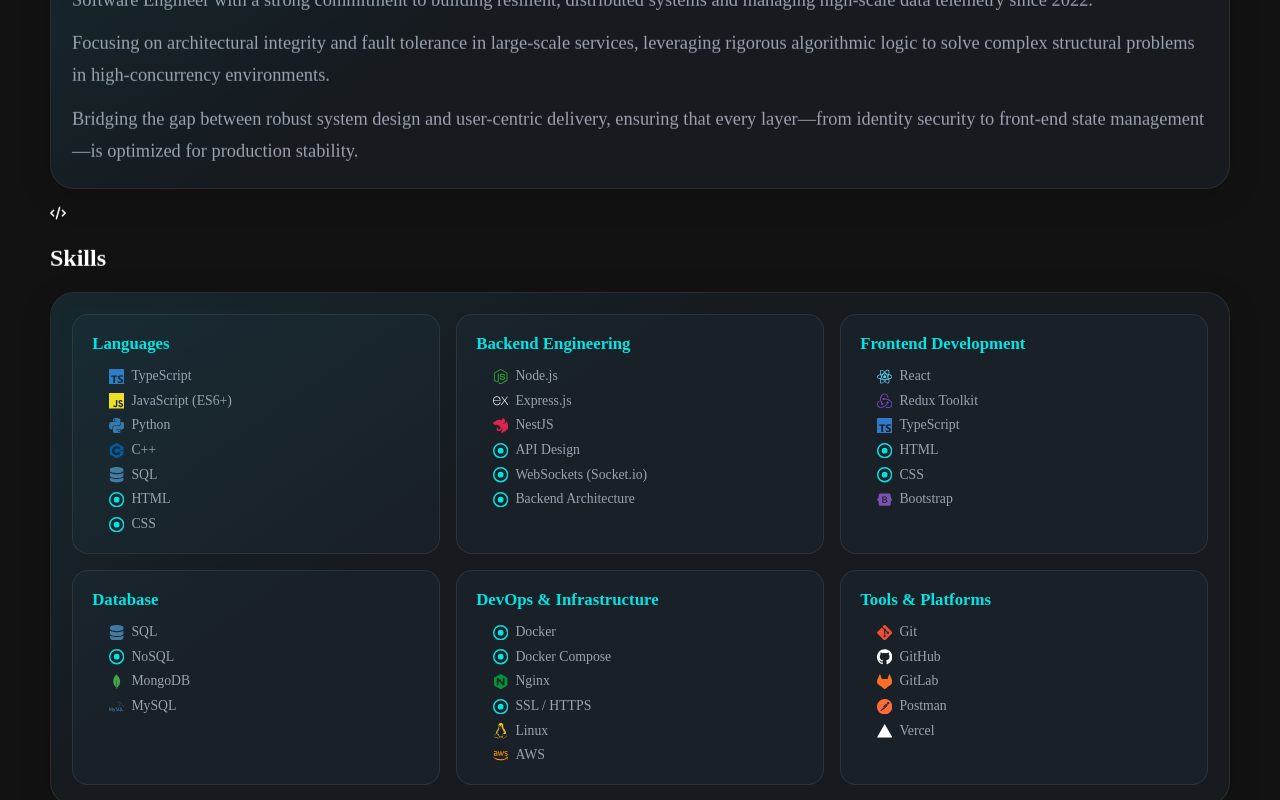
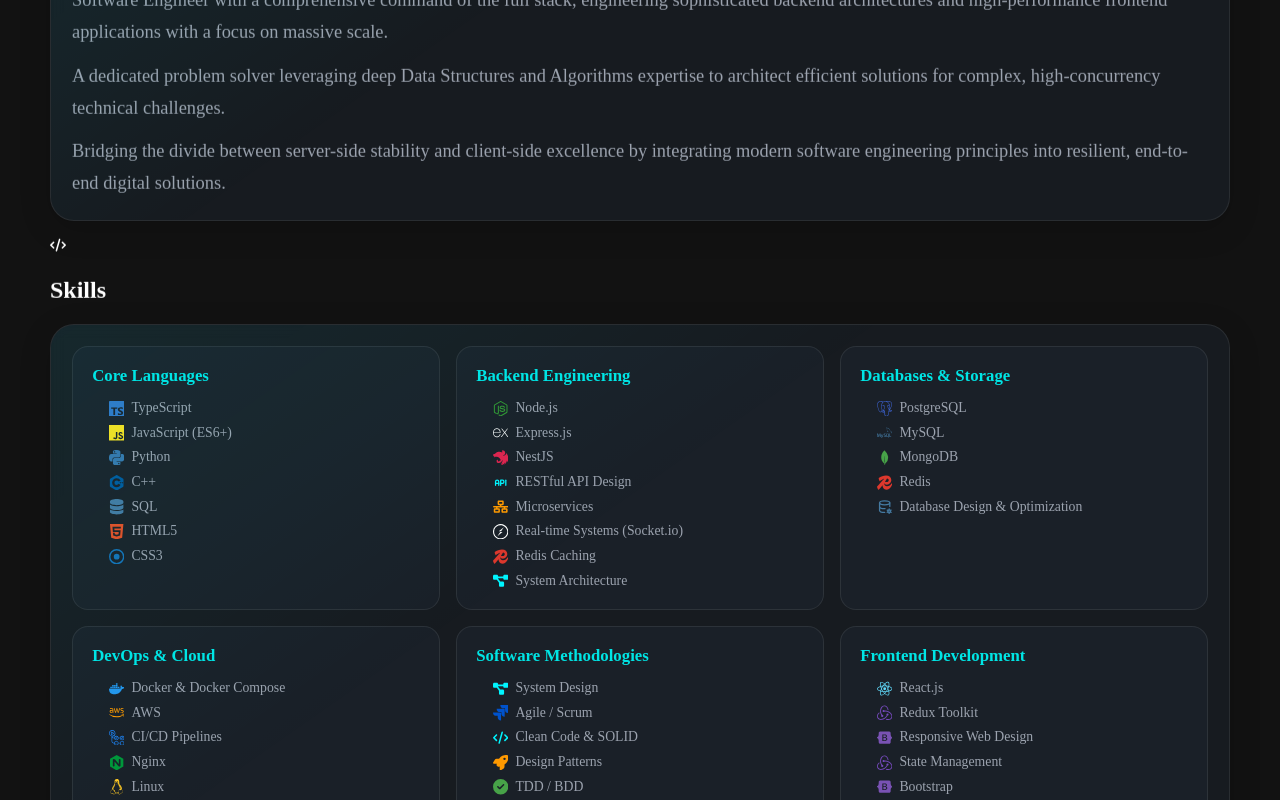
Before and after one commit to Mahmoud142/Mahmoud-Abdellah, a React (Vite) app: page / in a window 1280 px wide. Shown: the part 1180-1980 px from the top of the page. Built offline with nearby package versions, Linux system fonts and the light colour scheme.

Commit message:
chore(data): refine portfolio metadata, restructure skill groups, and update projects

```diff
--- a/src/data/portfolio.ts
+++ b/src/data/portfolio.ts
@@ -4,7 +4,7 @@ export const portfolioData: PortfolioData = {
     name: "Mahmoud Abdellah",
     role: "Software Engineer",
     location: "Ismailia, Egypt",
-    intro: "Software Engineer dedicated to building high-quality, impactful digital solutions.",
+    intro: "Software Engineer specializing in building scalable backend systems and high-quality frontend applications.",
     availability: "Available",
     heroBlurb: "",
     stats: [
@@ -14,12 +14,12 @@ export const portfolioData: PortfolioData = {
     ],
     education: [
         {
-            institution: "Suez Canal University",
+            institution: "Bachelor of Computer Science and Informatics",
             location: "Ismailia, Egypt",
-            degree: "Bachelor of Computer Science and Informatics",
+            degree: "Suez Canal University",
             period: "Sep 2022 – Jun 2026",
-            details: ""
-        }
+            details: "",
+        },
     ],
     skills: [
         "TypeScript",
@@ -54,15 +54,15 @@ export const portfolioData: PortfolioData = {
     ],
     skillGroups: [
         {
-            title: "Languages",
+            title: "Core Languages",
             items: [
                 "TypeScript",
                 "JavaScript (ES6+)",
                 "Python",
                 "C++",
                 "SQL",
-                "HTML",
-                "CSS",
+                "HTML5",
+                "CSS3",
             ],
         },
         {
@@ -71,46 +71,62 @@ export const portfolioData: PortfolioData = {
                 "Node.js",
                 "Express.js",
                 "NestJS",
-                "API Design",
-                "WebSockets (Socket.io)",
-                "Backend Architecture",
+                "RESTful API Design",
+                "Microservices",
+                "Real-time Systems (Socket.io)",
+                "Redis Caching",
+                "System Architecture",
+            ],
+        },
+        {
+            title: "Databases & Storage",
+            items: [
+                "PostgreSQL",
+                "MySQL",
+                "MongoDB",
+                "Redis",
+                "Database Design & Optimization",
+            ],
+        },
+        {
+            title: "DevOps & Cloud",
+            items: [
+                "Docker & Docker Compose",
+                "AWS",
+                "CI/CD Pipelines",
+                "Nginx",
+                "Linux",
+            ],
+        },
+        {
+            title: "Software Methodologies",
+            items: [
+                "System Design",
+                "Agile / Scrum",
+                "Clean Code & SOLID",
+                "Design Patterns",
+                "TDD / BDD",
             ],
         },
         {
             title: "Frontend Development",
             items: [
-                "React",
+                "React.js",
                 "Redux Toolkit",
-                "TypeScript",
-                "HTML",
-                "CSS",
+                "Responsive Web Design",
+                "State Management",
                 "Bootstrap",
             ],
         },
         {
-            title: "Database",
-            items: ["SQL", "NoSQL", "MongoDB", "MySQL"],
-        },
-        {
-            title: "DevOps & Infrastructure",
-            items: [
-                "Docker",
-                "Docker Compose",
-                "Nginx",
-                "SSL / HTTPS",
-                "Linux",
-                "AWS",
-            ],
-        },
-        {
-            title: "Tools & Platforms",
-            items: ["Git", "GitHub", "GitLab", "Postman", "Vercel"],
+            title: "Development Tools",
+            items: ["Git", "GitHub", "GitLab", "Jira", "Postman", "Vercel"],
         },
     ],
     focusAreas: [
-        "Software Engineer with a strong commitment to building resilient, distributed systems and managing high-scale data telemetry since 2022.",
-        "Focusing on architectural integrity and fault tolerance in large-scale services, leveraging rigorous algorithmic logic to solve complex structural problems in high-concurrency environments.",
-        "Bridging the gap between robust system design and user-centric delivery, ensuring that every layer—from identity security to front-end state management—is optimized for production stability.",
+        "Software Engineer with a comprehensive command of the full stack, engineering sophisticated backend architectures and high-performance frontend applications with a focus on massive scale.",
+        "A dedicated problem solver leveraging deep Data Structures and Algorithms expertise to architect efficient solutions for complex, high-concurrency technical challenges.",
+        "Bridging the divide between server-side stability and client-side excellence by integrating modern software engineering principles into resilient, end-to-end digital solutions.",
     ],
     timeline: [
         {
@@ -147,34 +163,53 @@ export const portfolioData: PortfolioData = {
     projects: [
         {
             title: "Minify Analytics Platform",
-            summary: "A high-throughput link management and real-time analytics platform built with NestJS and React 19.",
-            stack: ["NestJS", "React 19", "TypeScript", "Redux", "MongoDB", "GeoIP"],
-            outcome: "Architected scalable NoSQL schemas and engineered secure 2FA flows for rigorous identity verification.",
+            summary:
+                "A high-throughput link management and real-time analytics platform built with NestJS and React 19.",
+            stack: [
+                "NestJS",
+                "React.js",
+                "TypeScript",
+                "Redux Toolkit",
+                "MongoDB",
+            ],
+            outcome:
+                "Architected scalable NoSQL schemas and engineered secure 2FA flows for rigorous identity verification.",
             github: "https://github.com/Mahmoud142/minify-api",
-            live: "https://minifyapp.vercel.app"
+            live: "https://minifyapp.vercel.app",
         },
         {
             title: "MindMate Healthcare",
-            summary: "Real-time IoT telemetry platform for Alzheimer’s patients tracking with live GPS streaming.",
-            stack: ["React", "Redux Toolkit", "Socket.io", "Leaflet", "Node.js"],
-            outcome: "Spearheaded low-latency tracking and designed fault-tolerant state management for critical medical dashboards.",
+            summary:
+                "Real-time IoT telemetry platform for Alzheimer’s patients tracking with live GPS streaming.",
+            stack: [
+                "React.js",
+                "Redux Toolkit",
+                "Real-time Systems (Socket.io)",
+                "Node.js",
+            ],
+            outcome:
+                "Spearheaded low-latency tracking and designed fault-tolerant state management for critical medical dashboards.",
             github: "https://github.com/MindMate-Project/Web",
-            live: "https://web-mindmate.vercel.app"
+            live: "https://web-mindmate.vercel.app",
         },
         {
             title: "Enterprise E-Commerce API",
-            summary: "Production-ready RESTful API designed for high-volume product catalogs and secure financial transactions.",
-            stack: ["Node.js", "Express.js", "MongoDB", "Stripe", "RBAC"],
-            outcome: "Implemented rigorous RBAC and integrated Stripe for secure transactions and optimized image processing pipelines.",
-            github: "https://github.com/Mahmoud142/ECommerce-api"
+            summary:
+                "Production-ready RESTful API designed for high-volume product catalogs and secure financial transactions.",
+            stack: ["Node.js", "Express.js", "MongoDB", "RESTful API Design"],
+            outcome:
+                "Implemented rigorous RBAC and integrated Stripe for secure transactions and optimized image processing pipelines.",
+            github: "https://github.com/Mahmoud142/ECommerce-api",
         },
         {
             title: "Secure Todo API",
-            summary: "Advanced task management API with relational modeling and JWT-secured authentication flows.",
-            stack: ["Node.js", "Express.js", "Prisma", "MySQL", "JWT"],
-            outcome: "Demonstrated strong backend engineering with relational modeling and modern ORM-based development.",
-            github: "https://github.com/Mahmoud142/todo-api"
-        }
+            summary:
+                "Advanced task management API with relational modeling and JWT-secured authentication flows.",
+            stack: ["Node.js", "Express.js", "MySQL", "Database Design & Optimization"],
+            outcome:
+                "Demonstrated strong backend engineering with relational modeling and modern ORM-based development.",
+            github: "https://github.com/Mahmoud142/todo-api",
+        },
     ],
     contactLinks: [
         {
```
